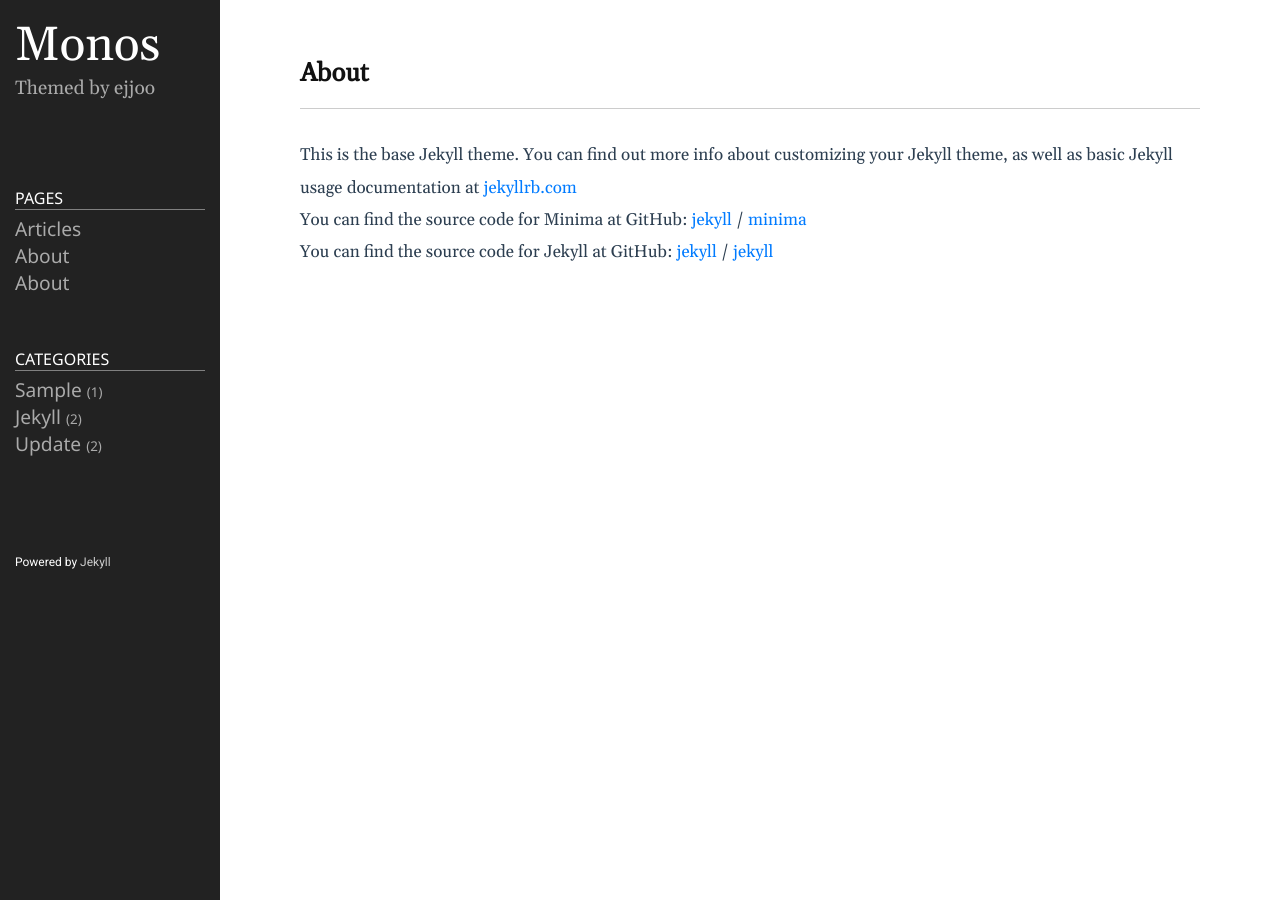
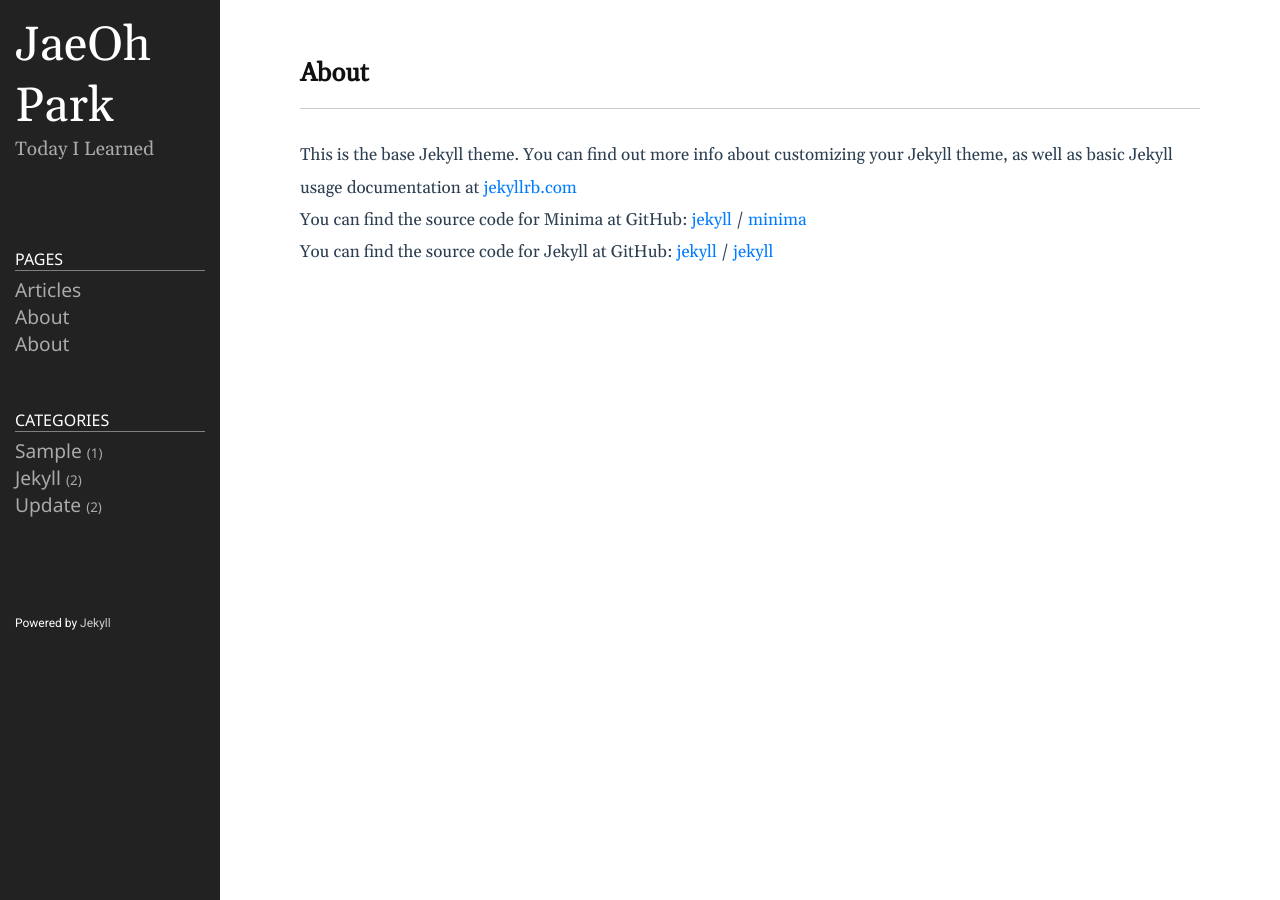
Before and after one commit to jaeohp/jaeohp.github.io, a Jekyll site: the page built from about.markdown, in a window 1280 px wide. Built offline with Jekyll 4.4.1, drawn with Linux system fonts in a browser that asks for light colours.

Commit message:
title updated

```diff
--- a/_config.yml
+++ b/_config.yml
@@ -18,13 +18,13 @@
 # You can create any custom variable you would like, and they will be accessible
 # in the templates via {{ site.myvariable }}.
 
-title: Monos
-email: ejjoo7994@gmail.com
+title: JaeOh Park
+email: jaeohp@gmail.com
 description: >- # this means to ignore newlines until "baseurl:"
-  Themed by ejjoo
+  Today I Learned
 # baseurl: "/" # the subpath of your site, e.g. /blog
 # url: "http://ejjoo.github.io" # the base hostname & protocol for your site, e.g. http://example.com
-github_username: ejjoo
+github_username: jaeohp
 highlighter: rouge
 svg:
   optimize: true
```
